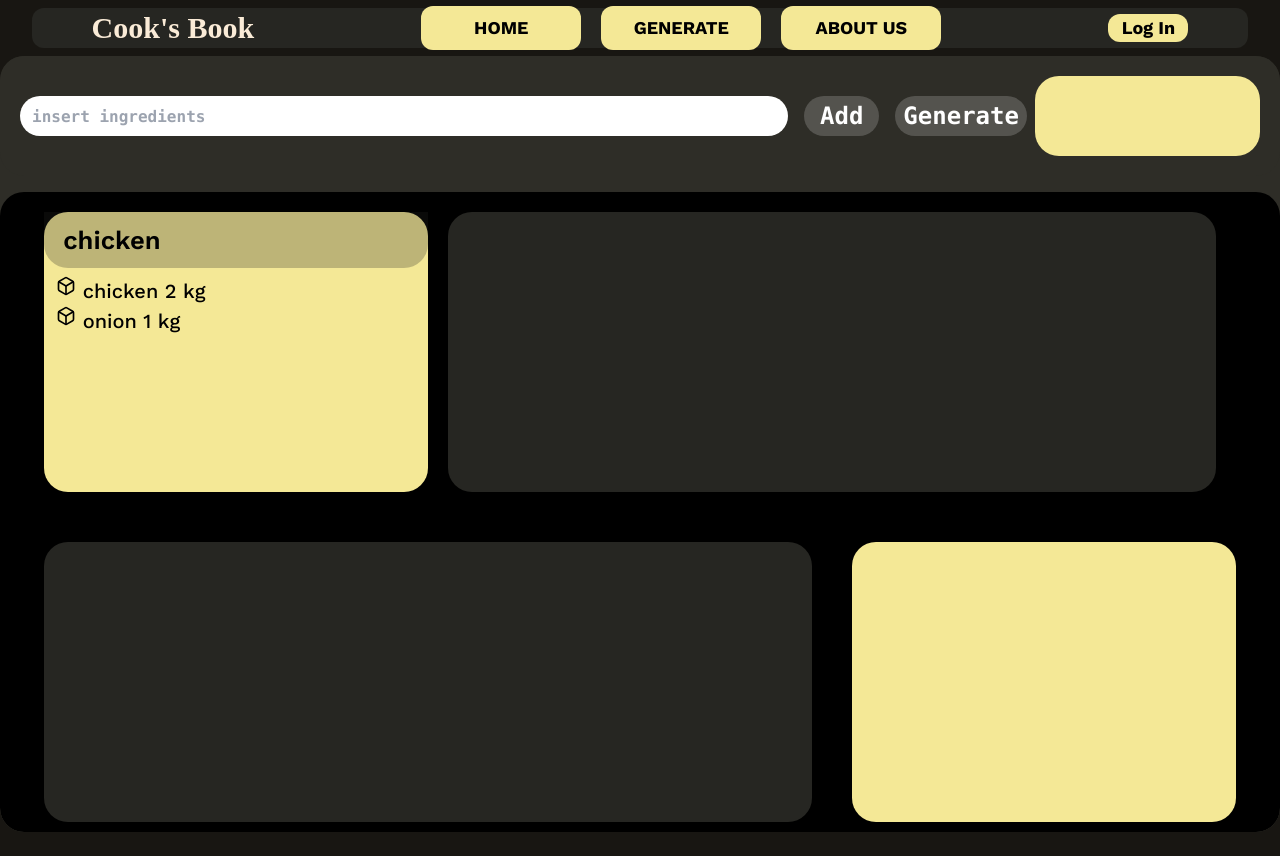
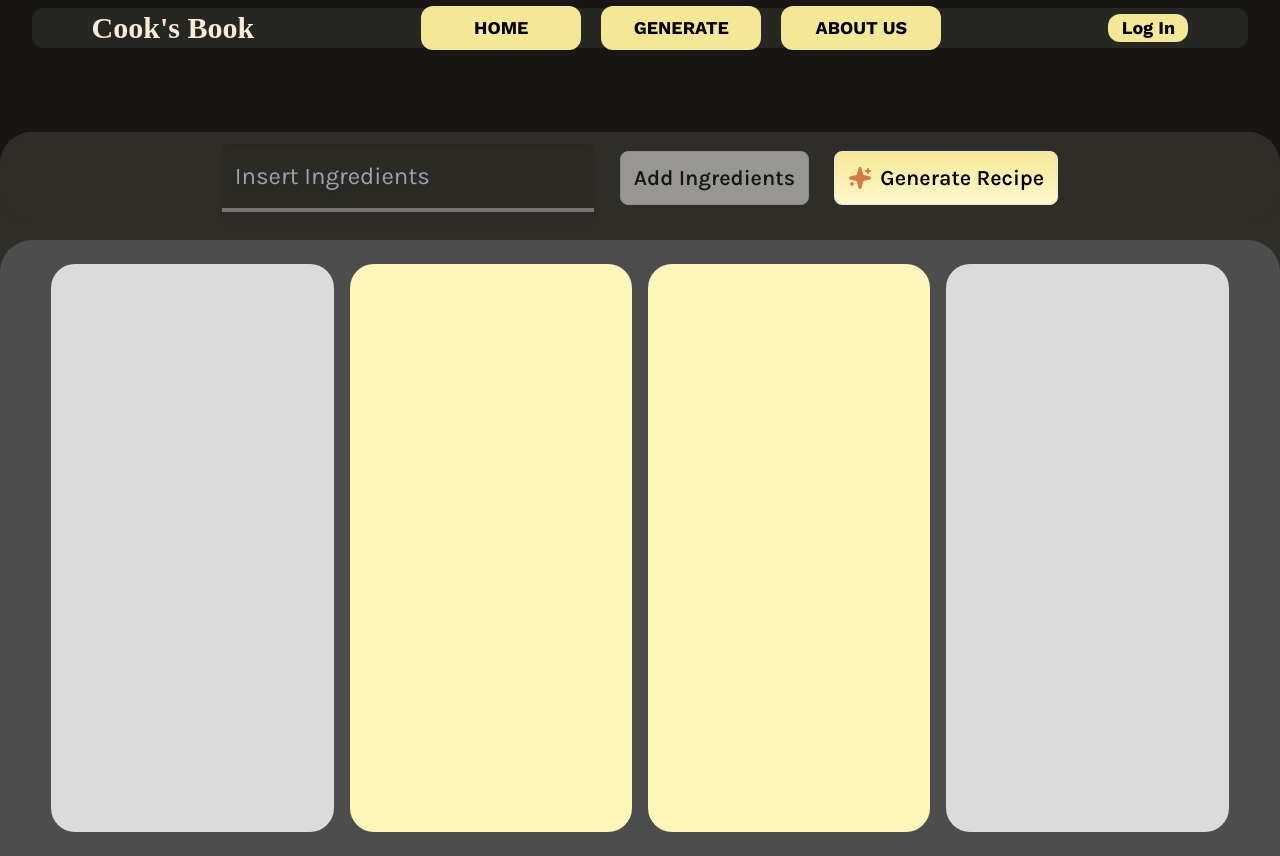
Before and after one commit to AvirupRay/CookBook, a React (Vite) app in the folder clientside/: page /list in a window 1280 px wide. Before the commit the page ends 832 px from the top, so only its background shows below. Built offline with nearby package versions, Linux system fonts and the light colour scheme; a web font is replaced by a local one.

Commit message:
Recipe & Card  UI Improved

```diff
--- a/clientside/src/components/foodlist/Card.jsx
+++ b/clientside/src/components/foodlist/Card.jsx
@@ -32,30 +32,59 @@ function Card() {
       },
     ],
   };
+  const cardvariants = {
+    hidden: { opacity: 0, scale: 0.5, y: -10 },
+    visible: {
+      opacity: 1,
+      scale: 1,
+      y: 0,
+      transition: {
+        duration: 1,
+        delay: 0.5,
+        type: "spring",
+        stiffness: 100,
+        damping: 20,
+        mass: 0.5,
+      },
+    },
+  };
+  const gridVariants = {
+    hidden: { opacity: 0 },
+    visible: { opacity: 1, transition: { staggerChildren: 0.1 } },
+  };
   return (
     <>
-      <div className="h-full w-fit grid grid-cols-6 gap-5">
-        <div className="bg-[#F4E896] w-[30vw] h-[35vh] rounded-3xl col-span-2 col-start-1 font-WorkSans">
-          <div className="w-[100%] h-[20%] px-[5%] flex items-center text-[3.2vh] font-semibold text-[black] bg-[#26262244] rounded-b-3xl">
-            {food.recipe[0].name}
-          </div>
-          <div className="  text-[black] font-medium h-[80%] mx-[3%] py-[2%]">
-            {food.recipe[0].ingredients.map((ingredient, index) => {
-              return (
-                <div className="flex items-center justify-between" key={index}>
-                  <div className="text-[2.5vh] flex gap-[2%] w-full">
-                    <LucideBox size={20} />
-                    {ingredient.name} {ingredient.amount} {ingredient.unit}{" "}
-                  </div>
-                </div>
-              );
-            })}
-          </div>
-        </div>
-        <div className="bg-[#262622] w-[60vw] h-[35vh] rounded-3xl col-span-4 col-start-3"></div>
-        <div className="bg-[#262622] w-[60vw] h-[35vh] rounded-3xl  col-span-4 col-start-1"></div>
-        <div className="bg-[#F4E896] w-[30vw] h-[35vh] rounded-3xl col-span-2 col-start-5"></div>
-      </div>
+      <motion.div
+        className="  h-full 2xl:grid 2xl:gap-y-[3vh] 2xl:gap-x-[5vh]  2xl:grid-cols-3 flex gap-[2vh]"
+        initial="hidden"
+        animate="visible"
+        variants={gridVariants}
+      >
+        <motion.div
+          className=" bg-[#ffffffcc] 2xl:col-span-2 xl:flex-1  rounded-[1.5rem]"
+          initial="hidden"
+          animate="visible"
+          variants={cardvariants}
+        ></motion.div>
+        <motion.div
+          className=" bg-[#fff6b9] xl:flex-1 rounded-[1.5rem] "
+          initial="hidden"
+          animate="visible"
+          variants={cardvariants}
+        ></motion.div>
+        <motion.div
+          className=" bg-[#fff6b9] xl:flex-1 rounded-[1.5rem]"
+          initial="hidden"
+          animate="visible"
+          variants={cardvariants}
+        ></motion.div>
+        <motion.div
+          className=" bg-[#ffffffcc] xl:flex-1 2xl:col-span-2  rounded-[1.5rem]"
+          initial="hidden"
+          animate="visible"
+          variants={cardvariants}
+        ></motion.div>
+      </motion.div>
     </>
   );
 }
--- a/clientside/src/components/foodlist/Foodlist.jsx
+++ b/clientside/src/components/foodlist/Foodlist.jsx
@@ -2,10 +2,13 @@ import React, { useState, useEffect } from "react";
 import { Link, NavLink } from "react-router-dom";
 import Card from "./Card";
 import axios from "axios";
-import { motion } from "framer-motion";
+import { AnimatePresence, motion } from "framer-motion";
+import { SparklesIcon, Trash2Icon, X } from "lucide-react";
 function Foodlist() {
   const [foods, setFoods] = useState([]);
   const [item, setItem] = useState("");
+  const [showIngredients, setShowIngredients] = useState(false);
+  const [loading, setLoading] = useState(false);
 
   //foods get shown in console for now
   useEffect(() => {
@@ -15,6 +18,7 @@ function Foodlist() {
   //add function
   function add(e) {
     e.preventDefault();
+
     setFoods([...foods, item]);
     setItem("");
   }
@@ -22,29 +26,47 @@ function Foodlist() {
   //generate function
   function generate(e) {
     e.preventDefault();
+    if (foods.length < 1) return;
     var text = "I have";
     for (var i = 0; i < foods.length; i++) {
       if (i == 0) text += " " + foods[i];
       else text += ", " + foods[i];
     }
-
+    setLoading(true);
     text += " give me 4 recipie list in details  seperated by @";
     const data = { text: text };
-    axios.post("http://localhost:3000/api/Rec", data).then((res) => {
+    axios
+      .post("http://localhost:3000/api/Rec", data)
+      .then((res) => {
         console.log(res.data);
         // return data gets console logged
         setFoods([]);
+      })
+      .catch((err) => {
+        console.log(err);
+      })
+      .finally(() => {
+        setLoading(false);
       });
   }
+  console.log(loading);
+  useEffect(() => {
+    foods.length > 0 ? setShowIngredients(true) : setShowIngredients(false);
+  }, [foods]);
 
   return (
     <>
+      <motion.div className="flex w-full h-[100vh] items-center justify-center flex-col pt-[9.5vh]  gap-4 overflow-hidden">
+        <AnimatePresence>
           <motion.div
-        className="flex items-center justify-center flex-col bg-[#2E2D27] rounded-3xl gap-4 overflow-hidden"
-        initial={{ opacity: 0, height: "90%" }}
-        animate={{ opacity: 1, height: "100%" }}
+            className=" bg-[#2E2D27] w-full h-full flex  flex-col origin-bottom"
+            style={{
+              borderRadius: "2rem 2rem 0 0 ",
+            }}
+            initial={{ y: "100%" }}
+            animate={{ y: 0 }}
             transition={{
-          duration: 1,
+              duration: 0.8,
               delay: 0.2,
               type: "spring",
               stiffness: 100,
@@ -52,7 +74,20 @@ function Foodlist() {
             }}
           >
             <motion.div
-          className="bg-[#2E2D27] w-full h-[10vh]  rounded-3xl p-5 flex justify-evenly gap-2 items-center"
+              className="bg-[#2E2D27] w-full h-[13%]  rounded-[2rem] px-[.5vw] py-[1vh] flex justify-evenly gap-2 items-center"
+              initial={{ opacity: 0, scale: 1.3 }}
+              animate={{ opacity: 1, scale: 1 }}
+              transition={{
+                duration: 1,
+                delay: 0.4,
+                type: "spring",
+                stiffness: 100,
+                damping: 20,
+                easing: [0.42, 0, 0.58, 1],
+              }}
+            >
+              <motion.div
+                className=" w-full h-[10%] rounded-[1.5rem]  flex justify-evenly gap-2 items-center font-Karla "
                 initial={{ opacity: 0, height: "90%" }}
                 animate={{ opacity: 1, height: "100%" }}
                 transition={{
@@ -64,52 +99,89 @@ function Foodlist() {
                 }}
               >
                 {/* Head */}
-          <div className="flex justify-center items-center gap-4">
+                <div className="flex h-full w-full px-[1vw] py-[.5vh] justify-center gap-[2vw] items-center ">
                   <input
                     type="text"
                     value={item}
                     onChange={(e) => {
                       setItem(e.target.value);
                     }}
-              placeholder="insert ingredients"
-              className=" outline-none py-1 px-3  rounded-3xl text-black font-mono font-semibold h-[5vh] w-[60vw] cursor-text"
+                    placeholder="Insert Ingredients"
+                    className=" w-[30%]  h-full text-[3vh] px-[1vw] shadow-inner bg-[#0000000e] drop-shadow-lg border-b-4 border-b-[#ffffff5b] outline-none"
                   />
 
                   <button
                     onClick={add}
-              className="bg-[#d9d9d938] text-white font-bold font-mono text-2xl px-4 rounded-3xl h-[5vh]"
+                    className=" h-[80%] text-[2.7vh] font-Karla bg-[#ffffffb7] rounded-[1vh] border text-black font-semibold px-[1vw] disabled:bg-[#ffffff] disabled:opacity-50 disabled:cursor-pointer"
+                    disabled={item.length < 1}
                   >
-              Add
+                    Add Ingredients
                   </button>
-
                   <button
                     onClick={generate}
-              className="bg-[#d9d9d938] text-white font-bold font-mono text-2xl px-2 rounded-3xl h-[5vh]"
+                    className=" h-[80%] text-[2.7vh] font-Karla bg-gradient-to-t from-[#fff8ca] to-[#F4E896] rounded-[1vh] border text-black font-semibold px-[1vw] flex items-center justify-center gap-[1vh] disabled:bg-[#d67943] disabled:cursor-not-allowed disabled:opacity-50 "
+                    disabled={loading}
                   >
-              Generate
+                    <SparklesIcon className=" text-[#d67943]" fill="#d67943" />{" "}
+                    Generate Recipe
                   </button>
                 </div>
                 {/* body */}
-          <div className=" bg-[#F4E896] w-80 h-20 rounded-3xl p-2">
-            <ul className="flex flex-col">
+              </motion.div>
+            </motion.div>
+
+            <motion.div
+              className=" h-[8%] w-full  px-[2vw] py-[.5vh] overflow-hidden origin-top"
+              animate={{
+                opacity: showIngredients ? 1 : 0,
+                height: showIngredients ? "8%" : 0,
+              }}
+              transition={{
+                duration: 0.5,
+                delay: 0.1,
+                type: "spring",
+                stiffness: 100,
+                damping: 20,
+              }}
+              layout
+            >
+              <motion.ul className="flex w-full h-full gap-[2%] items-center justify-center ">
+                <AnimatePresence>
                   {foods.map((item, index) => {
                     return (
-                  <li key={index} className="text-black font-bold font-mono">
-                    {item}
+                      <motion.li
+                        key={index}
+                        className=" h-[80%] px-[.5vw] rounded-[.5rem] flex gap-[.5vw] items-center justify-center bg-[white] text-black font-Karla text-[2.5vh] 2xl:text-[2vh]"
+                        initial={{ opacity: 0, y: -50 }}
+                        animate={{ opacity: 1, y: 0 }}
+                        exit={{ opacity: 0, y: 50 }}
+                        transition={{
+                          duration: 0.5,
+                          delay: 0.02,
+                          type: "spring",
+                          stiffness: 100,
+                          damping: 20,
+                          easing: [0.42, 0, 0.58, 1],
+                        }}
+                        layout
+                      >
+                        <span className=" font-medium">{item}</span>
                         <button
-                      onClick={() => setFoods(foods.filter((i) => i !== item))}
-                      className="bg-[#000] text-white  text-sm rounded-3xl w-4 h-4 mx-2"
+                          onClick={() =>
+                            setFoods(foods.filter((i) => i !== item))
+                          }
+                          className=""
                         >
-                      X
+                          <X className="w-[3.5vh] h-[3.5vh] bg-[#f57272] px-[.2vw] rounded 2xl:h-[2.9vh] 2xl:w-[2.9vh]" />
                         </button>
-                  </li>
+                      </motion.li>
                     );
                   })}
-            </ul>
-          </div>
+                </AnimatePresence>
+              </motion.ul>
             </motion.div>
 
-        {/* food list */}
+            {/* food list
         <div className={"bg-black w-[100vw] h-[80vh] m-auto rounded-3xl p-5"}>
           <div
             className="text-white flex justify-center
@@ -117,10 +189,34 @@ function Foodlist() {
           >
             <Card />
           </div>
-        </div>
+        </div> */}
+            <motion.div
+              className=" h-[87%] px-[4vw] py-[3vh] bg-[#4d4d4d] mt-[1vh]"
+              initial={{ opacity: 0, y: 50, scale: 1 }}
+              animate={{ opacity: 1, y: 0, scale: 1 }}
+              transition={{
+                duration: 0.5,
+                delay: 0.78,
+                type: "spring",
+                stiffness: 100,
+                damping: 20,
+                easing: [0.42, 0, 0.58, 1],
+              }}
+              style={{
+                borderRadius: "2rem 2rem 0 0 ",
+              }}
+            >
+              <Card />
+            </motion.div>
+          </motion.div>
+        </AnimatePresence>
       </motion.div>
     </>
   );
 }
 
 export default Foodlist;
+
+// <div className=" bg-[#F4E896] w-80 h-20 rounded-3xl p-2">
+//
+//               </div>
```
Lines whose indentation alone changed are shown as unchanged.
